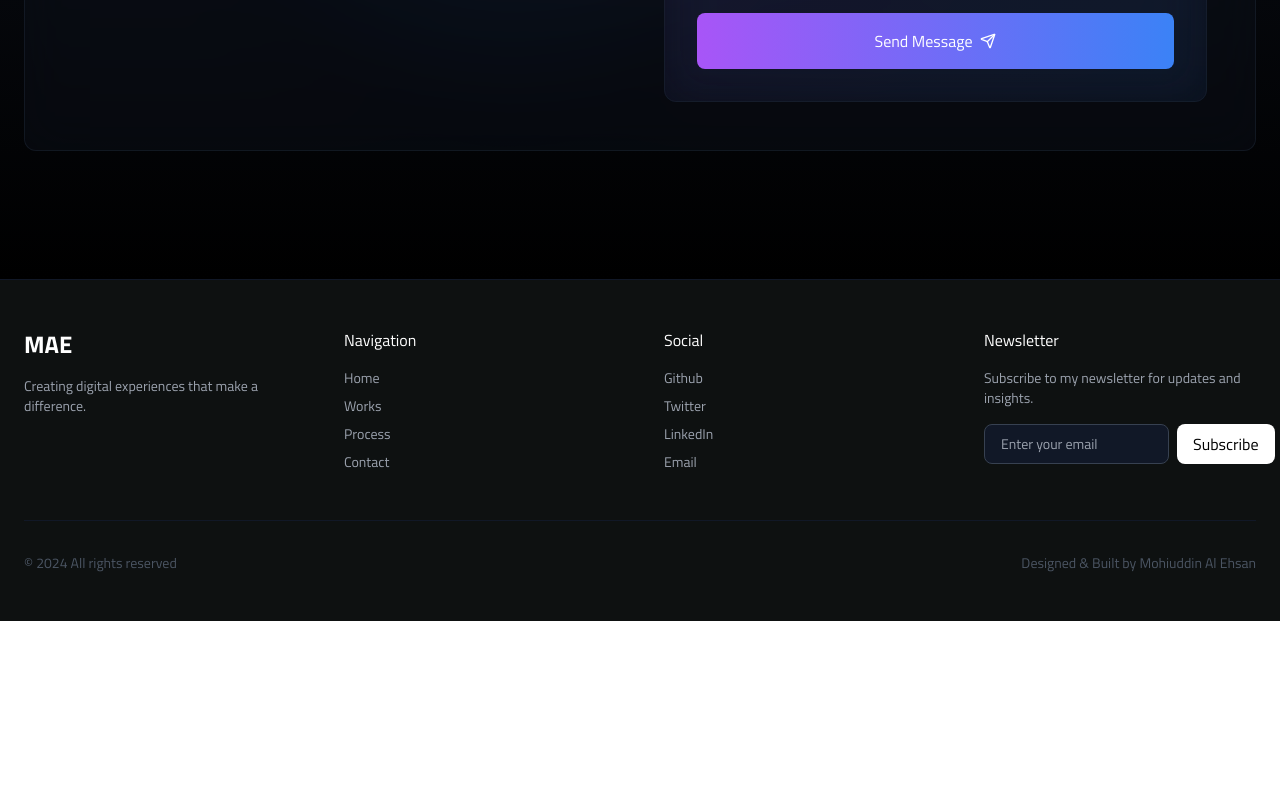
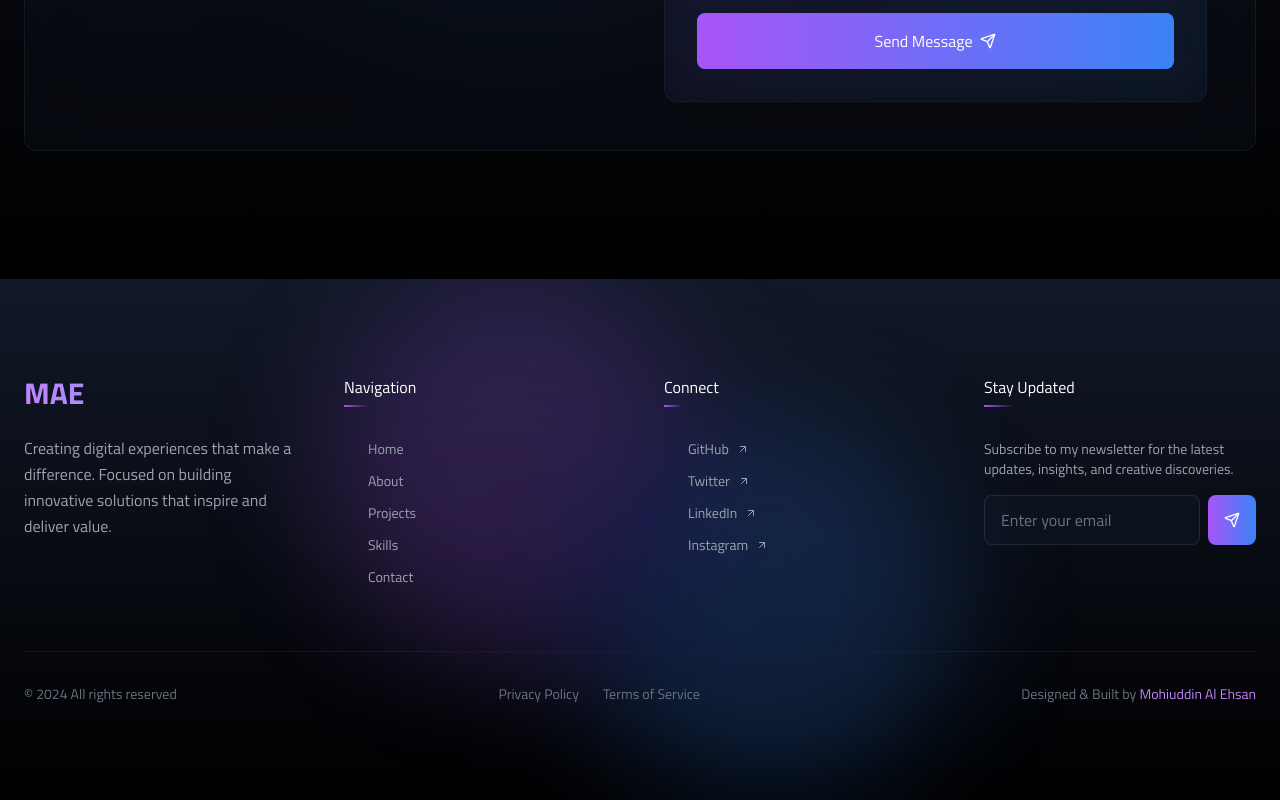
Before and after one commit to eCodeVoyager/portfolio-v3, a React (Vite) app: page / in a window 1280 px wide. Shown: the part 3732-4532 px from the top of the page. Before the commit the page ends 4353 px from the top, so only its background shows below. Built offline with nearby package versions, Linux system fonts and the light colour scheme.

Commit message:
Styling:: Footer

```diff
--- a/src/components/Sections/Footer.jsx
+++ b/src/components/Sections/Footer.jsx
@@ -1,100 +1,171 @@
 import React from "react";
+import { Send, ArrowUpRight, ChevronRight } from "lucide-react";
 import TextReveal from "../UI/TextReveal";
-import Button from "../UI/Button";
-import  footerData  from "../../data/footer";
+import { motion } from "framer-motion";
+
+const FooterSection = ({ title, children, delay = 0 }) => (
+  <motion.div
+    initial={{ opacity: 0, y: 20 }}
+    whileInView={{ opacity: 1, y: 0 }}
+    transition={{ delay }}
+    className="space-y-4"
+  >
+    <h3 className="text-white font-medium mb-6 relative inline-block">
+      {title}
+      <span className="absolute -bottom-2 left-0 w-1/3 h-0.5 bg-gradient-to-r from-purple-500 to-transparent" />
+    </h3>
+    {children}
+  </motion.div>
+);
+
+const FooterLink = ({ href, children, external = false }) => (
+  <a
+    href={href}
+    target={external ? "_blank" : undefined}
+    rel={external ? "noopener noreferrer" : undefined}
+    className="group flex items-center gap-2 text-sm text-gray-400 hover:text-purple-300 transition-colors"
+  >
+    <ChevronRight className="w-4 h-4 transform group-hover:translate-x-1 transition-transform opacity-0 group-hover:opacity-100" />
+    {children}
+    {external && (
+      <ArrowUpRight className="w-3 h-3 transform group-hover:translate-x-0.5 group-hover:-translate-y-0.5 transition-transform" />
+    )}
+  </a>
+);
+
+const NewsletterForm = () => (
+  <div className="relative group">
+    <div className="absolute inset-0 bg-gradient-to-r from-purple-500/20 to-blue-500/20 rounded-lg blur-lg opacity-0 group-hover:opacity-100 transition-opacity" />
+    <form className="relative flex gap-2">
+      <input
+        type="email"
+        placeholder="Enter your email"
+        className="flex-1 px-4 py-3 bg-gray-900/50 border border-gray-700/50 rounded-lg
+                   backdrop-blur-sm focus:outline-none focus:border-purple-500/50
+                   focus:ring-2 focus:ring-purple-500/20 transition-all
+                   text-white placeholder-gray-500"
+      />
+      <motion.button
+        whileHover={{ scale: 1.02 }}
+        className="px-4 py-2 bg-gradient-to-r from-purple-500 to-blue-500
+                   text-white rounded-lg flex items-center gap-2
+                   hover:from-purple-600 hover:to-blue-600 transition-all"
+      >
+        <Send className="w-4 h-4" />
+      </motion.button>
+    </form>
+  </div>
+);
 
 const Footer = () => {
+  const navigationLinks = ["Home", "About", "Projects", "Skills", "Contact"];
+
+  const socialLinks = [
+    { label: "GitHub", link: "https://github.com" },
+    { label: "Twitter", link: "https://twitter.com" },
+    { label: "LinkedIn", link: "https://linkedin.com" },
+    { label: "Instagram", link: "https://instagram.com" },
+  ];
+
   return (
-    <footer className="py-12 px-6 border-t border-gray-900">
-      <div className="max-w-7xl mx-auto">
-        <div className="grid grid-cols-1 md:grid-cols-4 gap-12 mb-12">
-          <BrandSection />
-          <NavigationSection links={footerData.navigationLinks} />
-          <SocialSection links={footerData.socialLinks} />
-          <NewsletterSection />
+    <footer className="relative py-24 px-6 bg-gradient-to-b from-gray-900 to-black overflow-hidden">
+      {/* Background Elements */}
+      <div className="absolute inset-0 opacity-30">
+        <div className="absolute top-0 left-1/4 w-96 h-96 bg-purple-500 rounded-full mix-blend-multiply filter blur-3xl animate-pulse" />
+        <div className="absolute bottom-0 right-1/4 w-96 h-96 bg-blue-500 rounded-full mix-blend-multiply filter blur-3xl animate-pulse delay-1000" />
+      </div>
+
+      <div className="max-w-7xl mx-auto relative">
+        {/* Main Footer Content */}
+        <div className="grid grid-cols-1 md:grid-cols-4 gap-12 mb-16">
+          {/* Brand Section */}
+          <motion.div
+            initial={{ opacity: 0, y: 20 }}
+            whileInView={{ opacity: 1, y: 0 }}
+            className="space-y-6"
+          >
+            <TextReveal>
+              <div className="text-3xl font-bold bg-gradient-to-r from-purple-400 to-blue-400 text-transparent bg-clip-text">
+                MAE
+              </div>
+            </TextReveal>
+            <p className="text-gray-400 leading-relaxed">
+              Creating digital experiences that make a difference. Focused on
+              building innovative solutions that inspire and deliver value.
+            </p>
+          </motion.div>
+
+          {/* Navigation Section */}
+          <FooterSection title="Navigation" delay={0.1}>
+            <div className="space-y-3">
+              {navigationLinks.map((item) => (
+                <FooterLink key={item} href={`#${item.toLowerCase()}`}>
+                  {item}
+                </FooterLink>
+              ))}
+            </div>
+          </FooterSection>
+
+          {/* Social Section */}
+          <FooterSection title="Connect" delay={0.2}>
+            <div className="space-y-3">
+              {socialLinks.map(({ label, link }) => (
+                <FooterLink key={label} href={link} external>
+                  {label}
+                </FooterLink>
+              ))}
+            </div>
+          </FooterSection>
+
+          {/* Newsletter Section */}
+          <FooterSection title="Stay Updated" delay={0.3}>
+            <p className="text-sm text-gray-400 mb-6">
+              Subscribe to my newsletter for the latest updates, insights, and
+              creative discoveries.
+            </p>
+            <NewsletterForm />
+          </FooterSection>
         </div>
 
-        <Copyright />
+        {/* Copyright Section */}
+        <motion.div
+          initial={{ opacity: 0 }}
+          whileInView={{ opacity: 1 }}
+          transition={{ delay: 0.4 }}
+          className="pt-8 border-t border-gray-800/50"
+        >
+          <div className="flex flex-col md:flex-row justify-between items-center gap-4">
+            <p className="text-sm text-gray-500">
+              © {new Date().getFullYear()} All rights reserved
+            </p>
+            <div className="flex items-center gap-6">
+              <a
+                href="/privacy"
+                className="text-sm text-gray-500 hover:text-purple-400 transition-colors"
+              >
+                Privacy Policy
+              </a>
+              <a
+                href="/terms"
+                className="text-sm text-gray-500 hover:text-purple-400 transition-colors"
+              >
+                Terms of Service
+              </a>
+            </div>
+            <p className="text-sm text-gray-500">
+              Designed & Built by{" "}
+              <a
+                href="#"
+                className="text-purple-400 hover:text-purple-300 transition-colors"
+              >
+                Mohiuddin Al Ehsan
+              </a>
+            </p>
+          </div>
+        </motion.div>
       </div>
     </footer>
   );
 };
 
-const BrandSection = () => (
-  <div className="space-y-4">
-    <TextReveal>
-      <div className="text-2xl font-bold text-white">MAE</div>
-    </TextReveal>
-    <p className="text-sm text-gray-400">
-      Creating digital experiences that make a difference.
-    </p>
-  </div>
-);
-
-const NavigationSection = ({ links }) => (
-  <div>
-    <h3 className="text-white font-medium mb-4">Navigation</h3>
-    <div className="space-y-2">
-      {links.map((item) => (
-        <a
-          key={item}
-          href={`#${item.toLowerCase()}`}
-          className="block text-sm text-gray-400 hover:text-white transition-colors"
-        >
-          {item}
-        </a>
-      ))}
-    </div>
-  </div>
-);
-
-const SocialSection = ({ links }) => (
-  <div>
-    <h3 className="text-white font-medium mb-4">Social</h3>
-    <div className="space-y-2">
-      {links.map(({ label, link }) => (
-        <a
-          key={label}
-          href={link}
-          target="_blank"
-          rel="noopener noreferrer"
-          className="block text-sm text-gray-400 hover:text-white transition-colors"
-        >
-          {label}
-        </a>
-      ))}
-    </div>
-  </div>
-);
-
-const NewsletterSection = () => (
-  <div>
-    <h3 className="text-white font-medium mb-4">Newsletter</h3>
-    <p className="text-sm text-gray-400 mb-4">
-      Subscribe to my newsletter for updates and insights.
-    </p>
-    <form className="flex gap-2">
-      <input
-        type="email"
-        placeholder="Enter your email"
-        className="flex-1 px-4 py-2 bg-gray-900 border border-gray-700 rounded-lg focus:outline-none focus:border-white transition-colors text-sm"
-      />
-      <Button className="bg-white text-black hover:bg-gray-200 transition-colors">
-        Subscribe
-      </Button>
-    </form>
-  </div>
-);
-
-const Copyright = () => (
-  <div className="flex flex-col md:flex-row justify-between items-center pt-8 border-t border-gray-900">
-    <div className="text-sm text-gray-600">
-      © {new Date().getFullYear()} All rights reserved
-    </div>
-    <div className="text-sm text-gray-600">
-      Designed & Built by Mohiuddin Al Ehsan
-    </div>
-  </div>
-);
-
 export default Footer;
```
